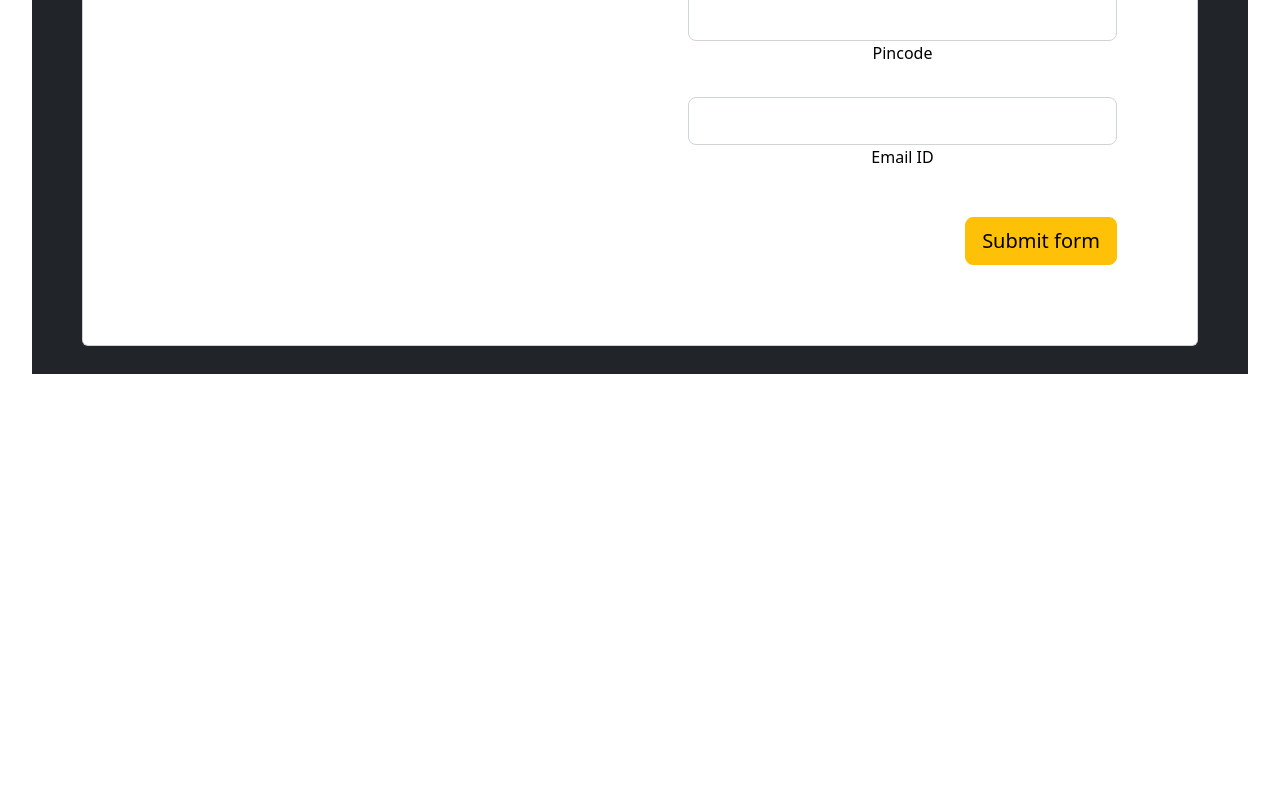
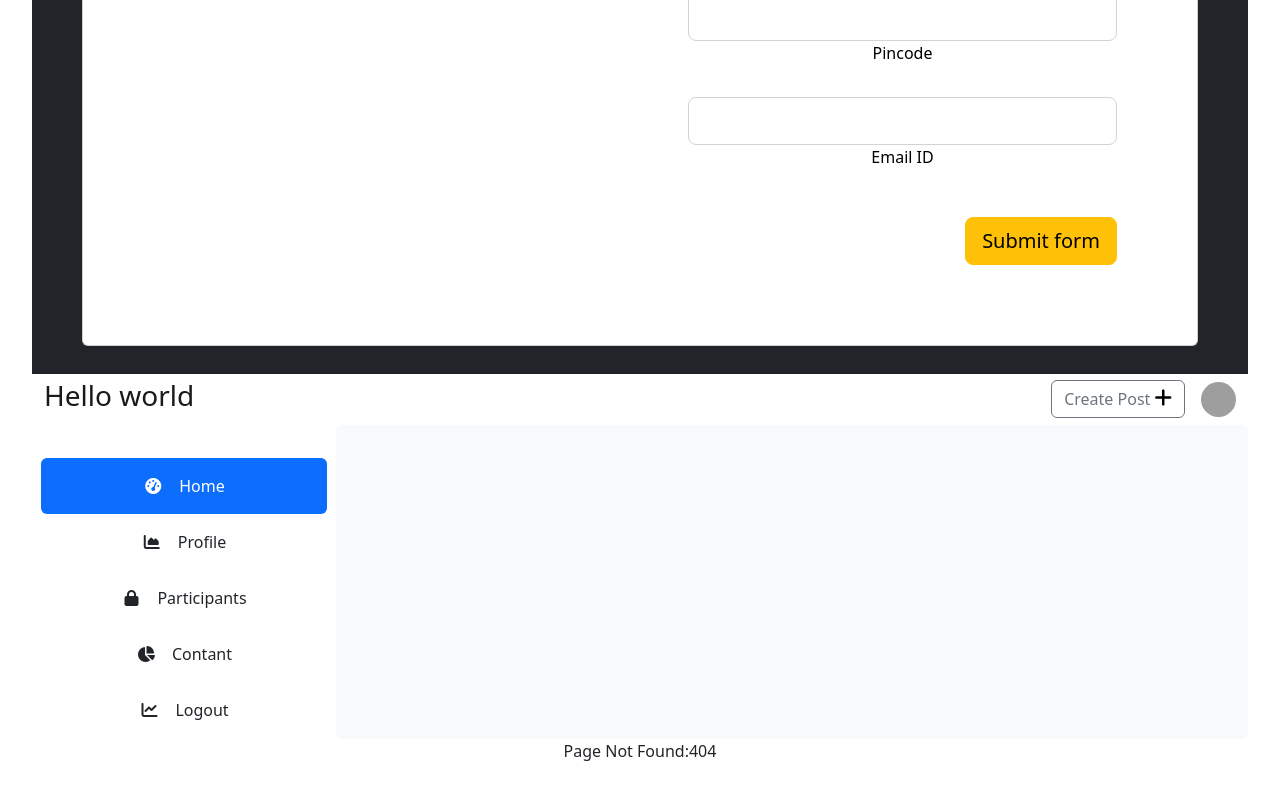
Before and after one commit to krishna-nayak/social-space-zone, a React (Vite) app: page /registration in a window 1280 px wide. Shown: the part 564-1364 px from the top of the page. Before the commit the page ends 970 px from the top, so only its background shows below. Built offline with nearby package versions, Linux system fonts and the light colour scheme; grey boxes are pictures that could not be loaded.

Commit message:
layout Added

```diff
--- a/src/App.jsx
+++ b/src/App.jsx
@@ -7,6 +7,8 @@ import Header from "./components/Header";
 import SideBar from "./components/SideBar";
 import Login from "./pages/Login";
 import Registration from "./pages/Registration";
+import HeaderLayout from "./layouts/HeaderLayout";
+import DashboardLayout from "./layouts/DashboardLayout";
 
 function App() {
   return (
@@ -15,26 +17,25 @@ function App() {
         <Route path="/login" element={<Login />} />
         <Route path="/registration" element={<Registration />} />
       </Routes>
-      {window.location.pathname === "/login" || window.location.pathname === "/registration" ? null : (
-        <>
-          <Header />
-          <div className="row m-0 p-0">
-            <div className="col-3 px-0">
-              <SideBar />
-            </div>
-            <div className="col px-0 mx-0 bg-light rounded">
-              <Routes>
-                <Route path="/home" element={<Home />} />
-                <Route path="/profile" element={<Profile />} />
-                <Route path="*" element={<div style={{ minHeight: "calc(100vh - 51px)" }}>Page Not Found:404</div>} />
-              </Routes>
-            </div>
-            {/* </div> */}
-          </div>
-        </>
-      )}
+      <HeaderLayout>
+        <DashboardLayout>
+          <Routes>
+            <Route path="/home" element={<Home />} />
+            <Route path="/profile" element={<Profile />} />
+          </Routes>
+        </DashboardLayout>
+        <Routes>
+          <Route path="*" element={<PageNotFound />} />
+        </Routes>
+      </HeaderLayout>
     </Router>
   );
 }
 
+function PageNotFound() {
+  return (
+    <div style={{ minHeight: "calc(100vh - 51px)" }}>Page Not Found:404</div>
+  );
+}
+
 export default App;
--- /dev/null
+++ b/src/layouts/DashboardLayout.jsx
@@ -0,0 +1,15 @@
+import React from "react";
+import SideBar from "../components/SideBar";
+
+export default function DashboardLayout({ children }) {
+  return (
+    <>
+      <div className="row m-0 p-0">
+        <div className="col-3 px-0">
+          <SideBar />
+        </div>
+        <div className="col px-0 mx-0 bg-light rounded">{children}</div>
+      </div>
+    </>
+  );
+}
--- /dev/null
+++ b/src/layouts/HeaderLayout.jsx
@@ -0,0 +1,13 @@
+import React from "react";
+import Header from "../components/Header";
+
+const HeaderLayout = ({ children }) => {
+  return (
+    <>
+      <Header />
+      {children}
+    </>
+  );
+};
+
+export default HeaderLayout;
```
Also changed, not shown: 1 other file (tests, documents, lock files or other folders).
